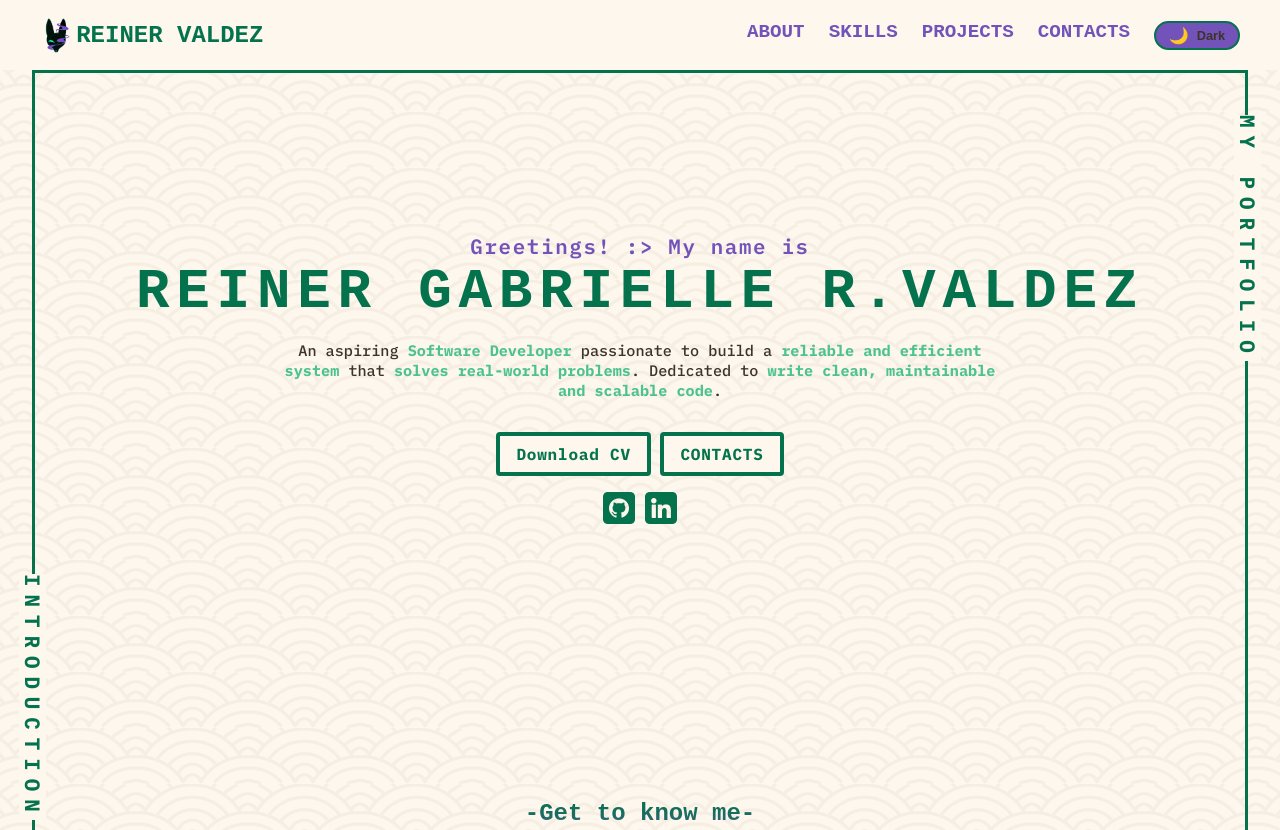
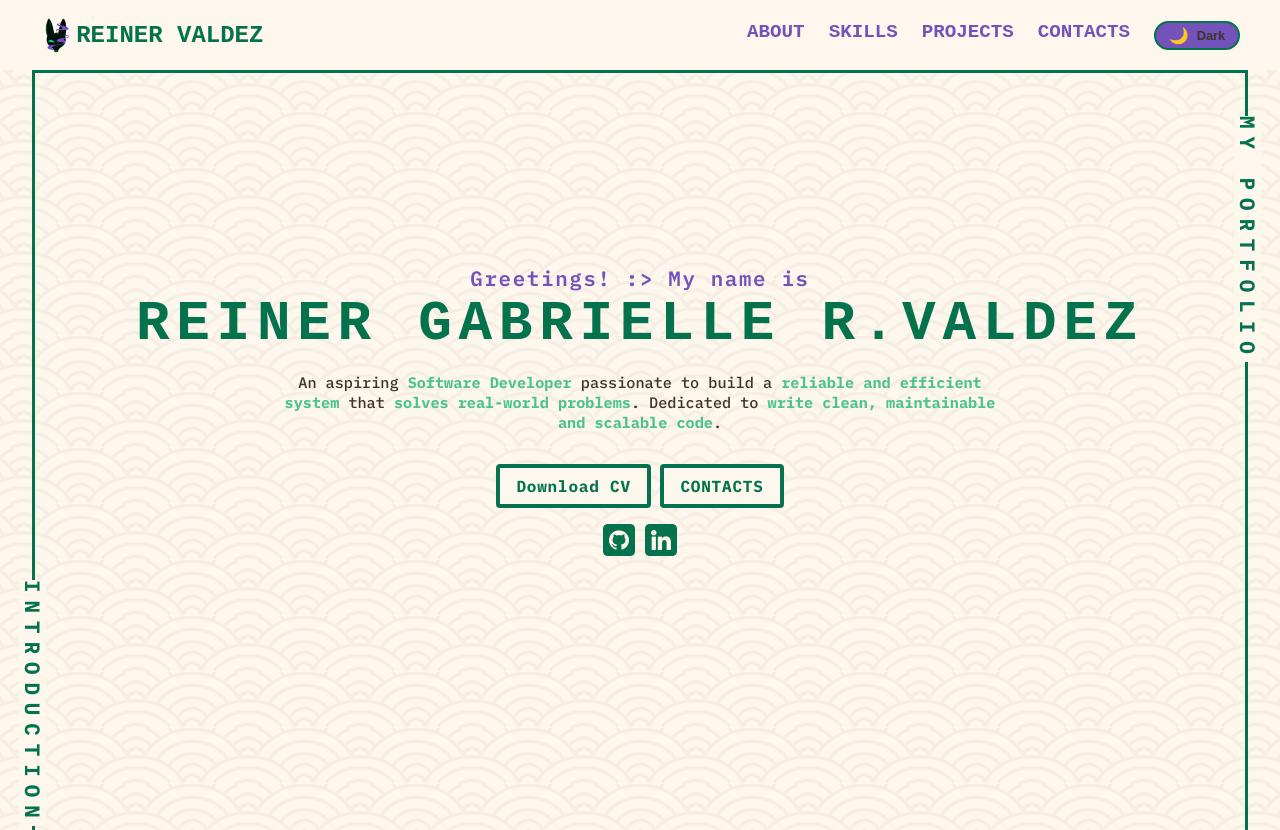
Before and after one commit to reiner-v/reiner-v.github.io, a plain HTML site: page index.html in a window 1280 px wide. Shown: the top 830 px of the page. Drawn offline with Linux system fonts and the light colour scheme; a web font is replaced by a local one.

Commit message:
Update style.css
changed padding for hero section

```diff
--- a/style.css
+++ b/style.css
@@ -235,7 +235,7 @@ nav ul li a:hover {
 }
 
 #hero {
-  padding: 10rem 2rem;
+  padding: 12rem 2rem;
 }
 /*===HERO COMPONENT==*/
 .hero-content {
```
